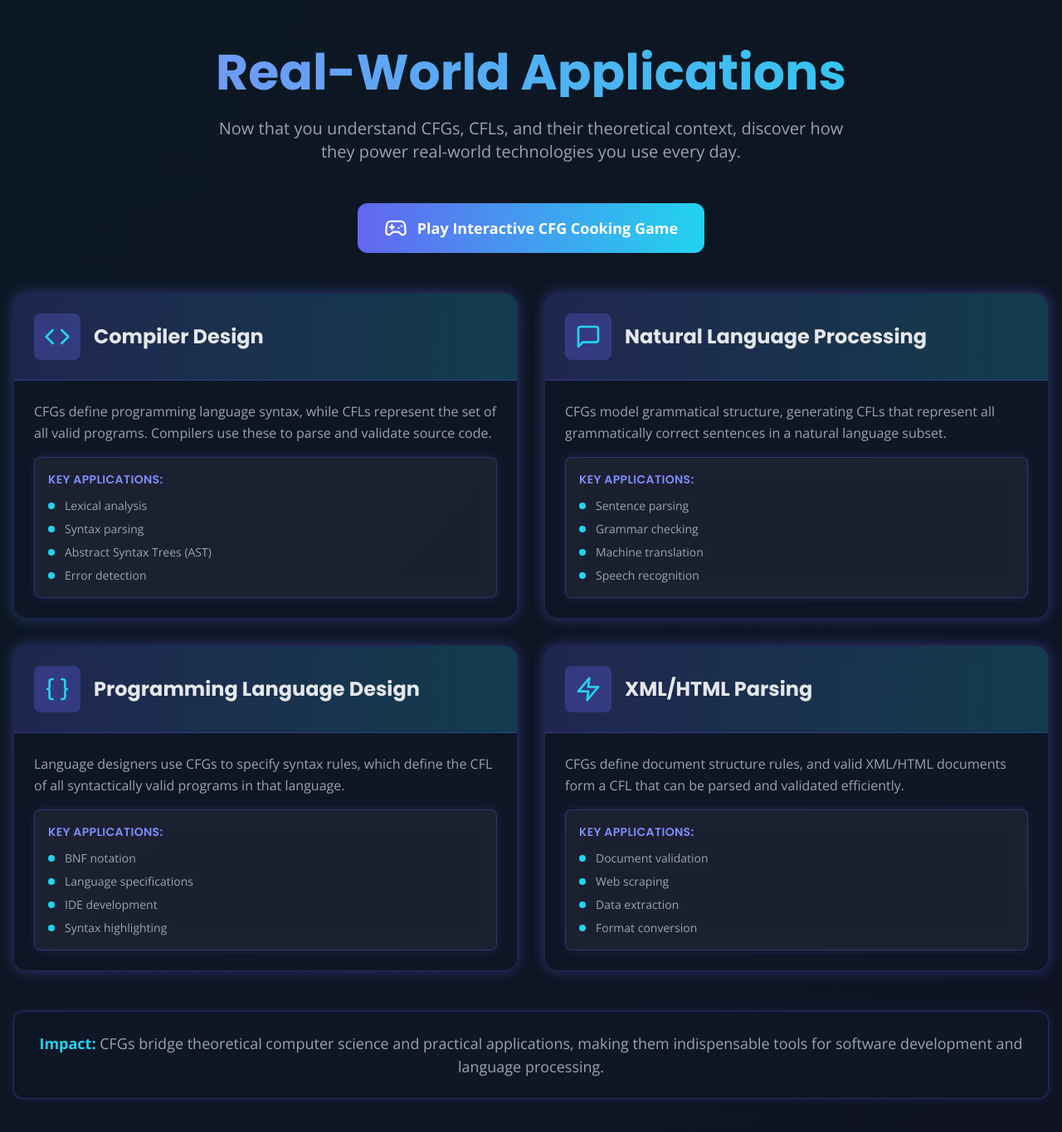
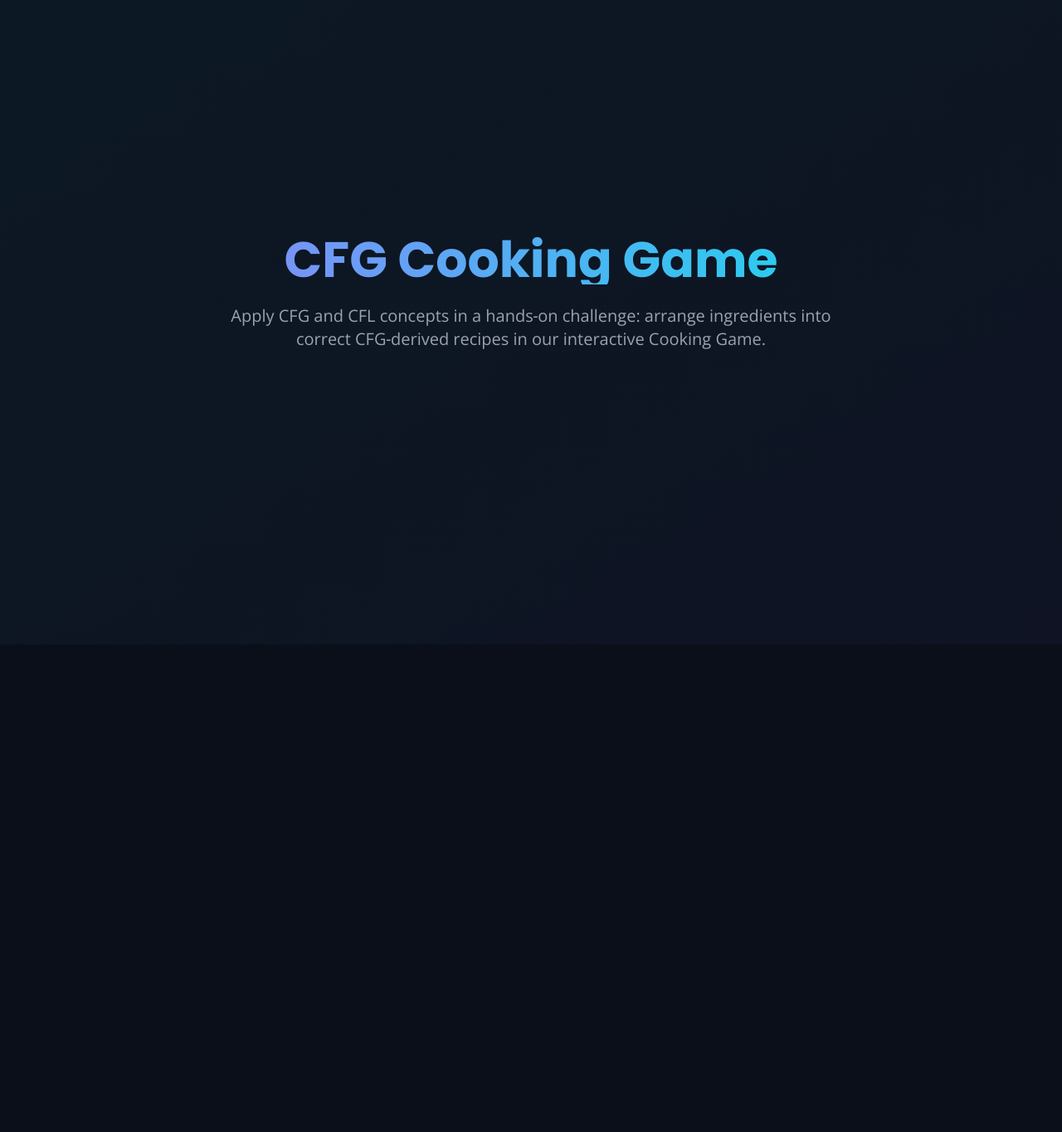
Before and after one commit to Hermes335/AutomataPresentation, a React (Create React App) app: page / in a window 1280 px wide. Shown: the part 10327-11692 px from the top of the page at 83% size. After the commit the page ends 11104 px from the top, so only its background shows below. Built offline with nearby package versions, Linux system fonts and the light colour scheme; the HTML template or start-up script is replaced by a standard one.

Commit message:
rephrase

```diff
--- a/src/components/sections/Applications.js
+++ b/src/components/sections/Applications.js
@@ -11,8 +11,8 @@ const Applications = () => {
   const [showGame, setShowGame] = useState(false);
 
   const applications = [
-    {
-      icon: Code,
+      {
+        icon: Code,
       title: 'Compiler Design',
       description: 'CFGs define programming language syntax, while CFLs represent the set of all valid programs. Compilers use these to parse and validate source code.',
       examples: ['Lexical analysis', 'Syntax parsing', 'Abstract Syntax Trees (AST)', 'Error detection'],
@@ -58,11 +58,10 @@ const Applications = () => {
         >
           {/* Title */}
           <h2 className="text-5xl md:text-6xl font-bold text-center mb-6 gradient-text">
-            Real-World Applications
+            CFG Cooking Game
           </h2>
           <p className="text-center text-xl text-text-secondary mb-12 max-w-3xl mx-auto">
-            Now that you understand CFGs, CFLs, and their theoretical context, discover how they power
-            real-world technologies you use every day.
+            Apply CFG and CFL concepts in a hands‑on challenge: arrange ingredients into correct CFG‑derived recipes in our interactive Cooking Game.
           </p>
 
           {/* Interactive Game Toggle */}
@@ -72,13 +71,6 @@ const Applications = () => {
             transition={{ duration: 0.6 }}
             className="mb-12"
           >
-            <button
-              onClick={() => setShowGame(!showGame)}
-              className="mx-auto flex items-center gap-3 bg-gradient-to-r from-primary-500 to-accent-400 text-white font-bold py-4 px-8 rounded-xl hover:shadow-glow transition-all text-lg"
-            >
-              <Gamepad2 size={28} />
-              {showGame ? 'Hide' : 'Play'} Interactive CFG Cooking Game
-            </button>
           </motion.div>
 
           {/* Game Section */}
@@ -93,65 +85,6 @@ const Applications = () => {
               <CFGCookingGame />
             </motion.div>
           )}
-
-          {/* Applications Grid */}
-          <div className="grid md:grid-cols-2 gap-8">
-            {applications.map((app, index) => (
-              <motion.div
-                key={index}
-                initial={{ opacity: 0, y: 30 }}
-                animate={isInView ? { opacity: 1, y: 0 } : { opacity: 0, y: 30 }}
-                transition={{ duration: 0.6, delay: index * 0.15 }}
-                className="glass-dark rounded-2xl shadow-glow overflow-hidden hover-glow transition-all"
-                whileHover={{ scale: 1.02 }}
-              >
-                {/* Header */}
-                <div className="bg-gradient-to-r from-primary-500/20 to-accent-400/20 p-6 border-b border-primary-500/30">
-                  <div className="flex items-center space-x-4 text-text-primary">
-                    <div className="bg-primary-500/30 p-3 rounded-lg">
-                      <app.icon size={32} className="text-accent-400" />
-                    </div>
-                    <h3 className="text-2xl font-bold">{app.title}</h3>
-                  </div>
-                </div>
-
-                {/* Content */}
-                <div className="p-6">
-                  <p className="text-text-secondary leading-relaxed mb-4">
-                    {app.description}
-                  </p>
-
-                  {/* Examples */}
-                  <div className="glass rounded-lg p-4 border-glow">
-                    <h4 className="font-semibold text-primary-400 mb-3 text-sm uppercase tracking-wide">
-                      Key Applications:
-                    </h4>
-                    <ul className="space-y-2">
-                      {app.examples.map((example, i) => (
-                        <li key={i} className="flex items-center text-sm text-text-secondary">
-                          <span className="w-2 h-2 bg-accent-400 rounded-full mr-3"></span>
-                          {example}
-                        </li>
-                      ))}
-                    </ul>
-                  </div>
-                </div>
-              </motion.div>
-            ))}
-          </div>
-
-          {/* Bottom Note */}
-          <motion.div
-            initial={{ opacity: 0 }}
-            animate={isInView ? { opacity: 1 } : { opacity: 0 }}
-            transition={{ duration: 0.8, delay: 0.8 }}
-            className="mt-12 glass-dark rounded-xl shadow-glow p-6 text-center border-glow"
-          >
-            <p className="text-text-secondary text-lg">
-              <strong className="text-accent-400">Impact:</strong> CFGs bridge theoretical computer science and practical applications,
-              making them indispensable tools for software development and language processing.
-            </p>
-          </motion.div>
         </motion.div>
       </div>
     </div>
```
